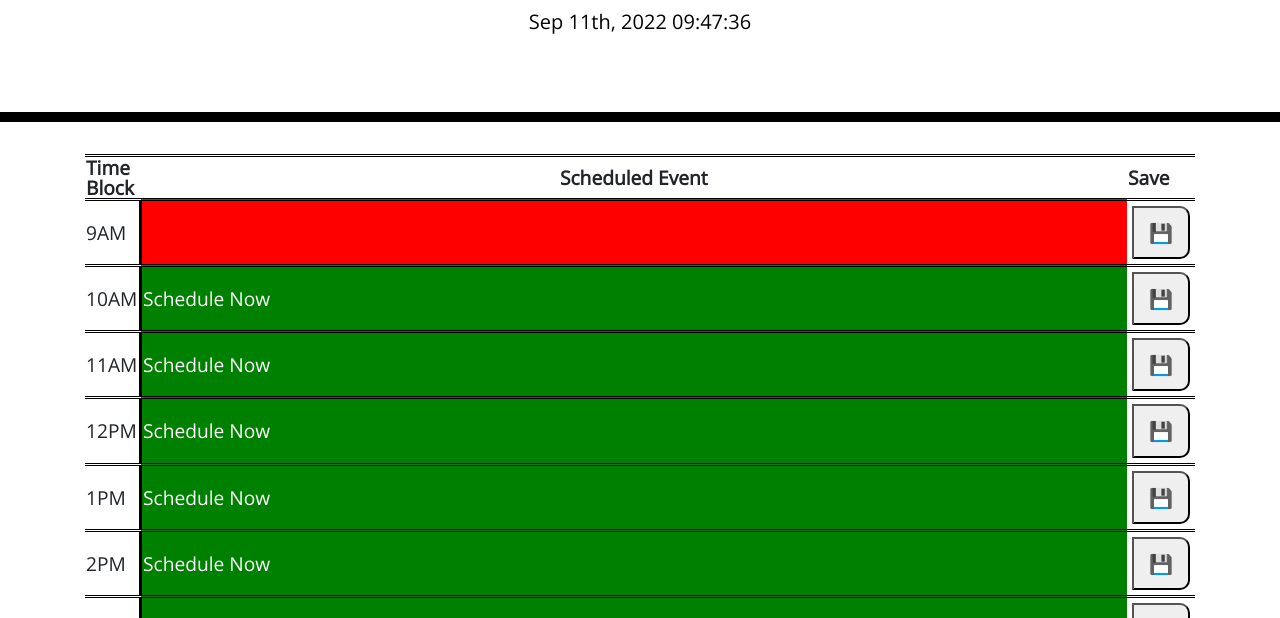
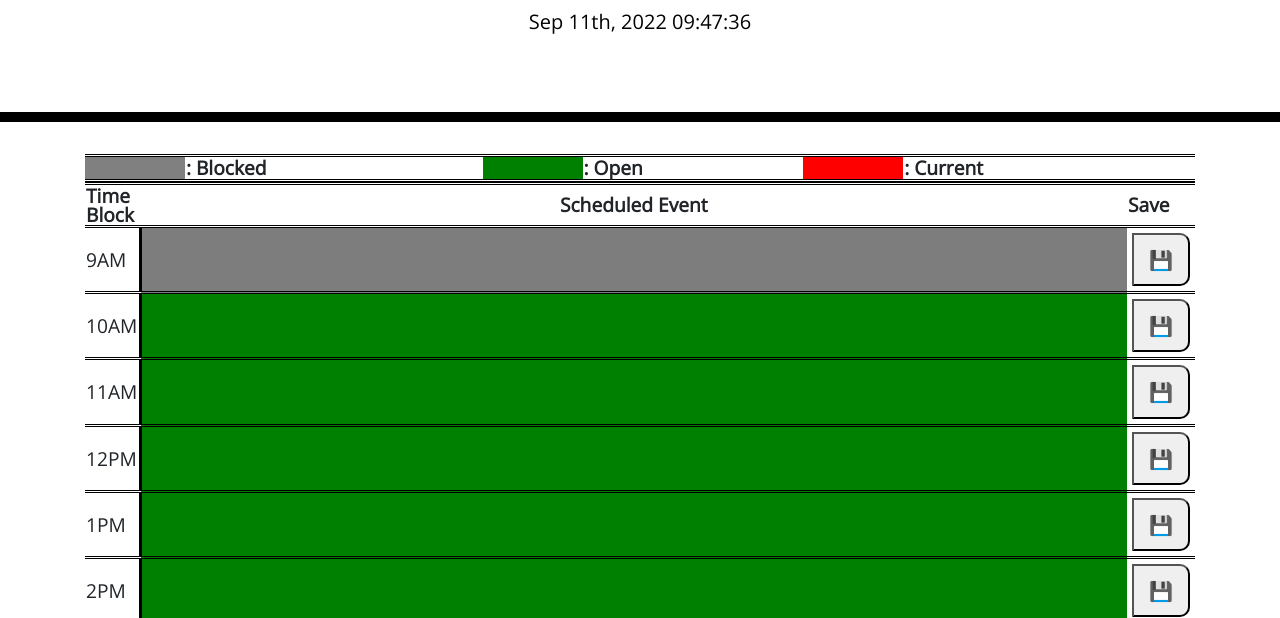
Before and after one commit to Rubendc91/DailyPlanner, a plain HTML site: page index.html in a window 1280 px wide. Shown: the part 182-800 px from the top of the page. Drawn offline with nearby package versions, Linux system fonts and the light colour scheme.

Commit message:
adding legend

```diff
--- a/assets/script.js
+++ b/assets/script.js
@@ -37,23 +37,26 @@ $("#currentDay").text(Date);
 //     if (timeH < "2"){
 //         document.querySelector("#event9a").style.backgroundColor = "Green";
 //         document.querySelector("#event9a").style.color = "white";
-//         document.querySelector("#event9a").textContent = "Schedule Now";
+        document.querySelector("#event9a").textContent = "Schedule Now";
 
 //     } if (timeH == "2"){
 //         document.querySelector("#event9a").style.backgroundColor = "Red";
 //         document.querySelector("#event9a").style.color = "white";
-//         document.querySelector("#event9a").textContent = "Current Appointment";
+        document.querySelector("#event9a").textContent = "Current Appointment";
 //     }
 //     };
 ///////
+
+
+
 function eventColor9a(){
 
-if(timeH < "9"){
+if(timeH < "1"){
     document.querySelector("#event9a").style.backgroundColor = "Green";
     document.querySelector("#event9a").style.color = "white";
     // document.querySelector("#event9a").textContent = "Schedule Now";
 
-} if (timeH == "9"){
+} if (timeH == "1"){
     document.querySelector("#event9a").style.backgroundColor = "Red";
     document.querySelector("#event9a").style.color = "white";
     // document.querySelector("#event9a").textContent = "Current Appointment";
@@ -65,12 +68,9 @@ function eventColor10a(){
     if(timeH < "10"){
         document.querySelector("#event10a").style.backgroundColor = "Green";
         document.querySelector("#event10a").style.color = "white";
-        document.querySelector("#event10a").textContent = "Schedule Now";
-
     } if (timeH == "10"){
         document.querySelector("#event10a").style.backgroundColor = "Red";
         document.querySelector("#event10a").style.color = "white";
-        document.querySelector("#event10a").textContent = "Current Appointment";
     }
     };
 function eventColor11a(){
@@ -78,12 +78,12 @@ function eventColor11a(){
     if(timeH < "11"){
         document.querySelector("#event11a").style.backgroundColor = "Green";
         document.querySelector("#event11a").style.color = "white";
-        document.querySelector("#event11a").textContent = "Schedule Now";
+        // document.querySelector("#event11a").textContent = "Schedule Now";
 
     } if (timeH == "11"){
         document.querySelector("#event11a").style.backgroundColor = "Red";
         document.querySelector("#event11a").style.color = "white";
-        document.querySelector("#event11a").textContent = "Current Appointment";
+        // document.querySelector("#event11a").textContent = "Current Appointment";
     }
         };
 
@@ -92,12 +92,12 @@ function eventColor12p(){
     if (timeH < "12"){
         document.querySelector("#event12p").style.backgroundColor = "Green";
         document.querySelector("#event12p").style.color = "white";
-        document.querySelector("#event12p").textContent = "Schedule Now";
+        // document.querySelector("#event12p").textContent = "Schedule Now";
 
     } if (timeH == "12"){
         document.querySelector("#event12p").style.backgroundColor = "Red";
         document.querySelector("#event12p").style.color = "white";
-        document.querySelector("#event12p").textContent = "Current Appointment";
+        // document.querySelector("#event12p").textContent = "Current Appointment";
     }
     };
 function eventColor1p(){
@@ -105,12 +105,12 @@ function eventColor1p(){
         if(timeH < "13"){
             document.querySelector("#event1p").style.backgroundColor = "Green";
             document.querySelector("#event1p").style.color = "white";
-            document.querySelector("#event1p").textContent = "Schedule Now";
+            // document.querySelector("#event1p").textContent = "Schedule Now";
 
         } if (timeH == "13"){
             document.querySelector("#event1p").style.backgroundColor = "Red";
             document.querySelector("#event1p").style.color = "white";
-            document.querySelector("#event1p").textContent = "Current Appointment";
+            // document.querySelector("#event1p").textContent = "Current Appointment";
         }
         };
 
@@ -119,12 +119,12 @@ function eventColor2p(){
     if(timeH < "14"){
         document.querySelector("#event2p").style.backgroundColor = "Green";
         document.querySelector("#event2p").style.color = "white";
-        document.querySelector("#event2p").textContent = "Schedule Now";
+        // document.querySelector("#event2p").textContent = "Schedule Now";
 
     } if (timeH == "14"){
         document.querySelector("#event2p").style.backgroundColor = "Red";
         document.querySelector("#event2p").style.color = "white";
-        document.querySelector("#event2p").textContent = "Current Appointment";
+        // document.querySelector("#event2p").textContent = "Current Appointment";
     }
     };
 
@@ -133,12 +133,12 @@ function eventColor3p(){
     if(timeH < "15"){
         document.querySelector("#event3p").style.backgroundColor = "Green";
         document.querySelector("#event3p").style.color = "white";
-        document.querySelector("#event3p").textContent = "Schedule Now";
+        // document.querySelector("#event3p").textContent = "Schedule Now";
 
     } if (timeH == "15"){
         document.querySelector("#event3p").style.backgroundColor = "Red";
         document.querySelector("#event3p").style.color = "white";
-        document.querySelector("#event3p").textContent = "Current Appointment";
+        // document.querySelector("#event3p").textContent = "Current Appointment";
     }
         };
 
@@ -147,12 +147,12 @@ function eventColor4p(){
     if(timeH < "16"){
         document.querySelector("#event4p").style.backgroundColor = "Green";
         document.querySelector("#event4p").style.color = "white";
-        document.querySelector("#event4p").textContent = "Schedule Now";
+        // document.querySelector("#event4p").textContent = "Schedule Now";
 
     } if (timeH == "16"){
         document.querySelector("#event4p").style.backgroundColor = "Red";
         document.querySelector("#event4p").style.color = "white";
-        document.querySelector("#event4p").textContent = "Current Appointment";
+        // document.querySelector("#event4p").textContent = "Current Appointment";
     }
     };
 
@@ -161,12 +161,12 @@ function eventColor5p(){
     if(timeH < "17"){
         document.querySelector("#event5p").style.backgroundColor = "Green";
         document.querySelector("#event5p").style.color = "white";
-        document.querySelector("#event5p").textContent = "Schedule Now";
+        // document.querySelector("#event5p").textContent = "Schedule Now";
 
     } if (timeH == "17"){
         document.querySelector("#event5p").style.backgroundColor = "Red";
         document.querySelector("#event5p").style.color = "white";
-        document.querySelector("#event5p").textContent = "Current Appointment";
+        // document.querySelector("#event5p").textContent = "Current Appointment";
     }
     };
 ////////Color//////////
@@ -342,6 +342,15 @@ saveButton5p.addEventListener("click", function(event) {
   );
   console.log(localStorage.getItem("event5p"));
 
+
+bookedEvent10a.addEventListener("click", function(event) {
+  event.preventDefault();
+     bookedEvent10a.textContent = "";
+
+
+
+  }
+);
 //   localStorage.clear();
 
   render9Am();
--- a/assets/style.css
+++ b/assets/style.css
@@ -26,6 +26,21 @@ button {
   border-top-right-radius: 10px;
   border-bottom-right-radius: 10px;
 }
+/* .Legend{
+  color: red;
+} */
+#gray{
+  background-color: gray;
+  width: 9%;
+}
+#green{
+  background-color: green;
+  width: 9%;
+}
+#red{
+  background-color: red;
+  width: 9%;
+}
 #hour{
   width: 5%;
   border: solid #000000;
@@ -42,7 +57,6 @@ text-align: center;
 }
 .event {
   background-color: rgb(126, 125, 125);
-  content: "Not Avalible";
 }
 .tableBorder {
   border: #000000;
--- a/index.html
+++ b/index.html
@@ -30,6 +30,18 @@
     </header>
     <div class="container">
       <!-- Timeblocks go here -->
+      <section>
+        <table class="tableBorder Legend">
+          <tr class="tableBorder">
+            <th id="gray"></th>
+            <th id="blocked" class="tableBorder">: Blocked</th>
+            <th id="green"></th>
+            <th id="open" class="tableBorder">: Open</th>
+            <th id="red"></th>
+            <th id="current" class="tableBorder">: Current</th>
+          </tr>
+        </table>
+      </section>
       <table class="tableBorder">
         <tr class="tableBorder">
           <th id="hourHead" class="tableBorder">Time Block</th>
```
